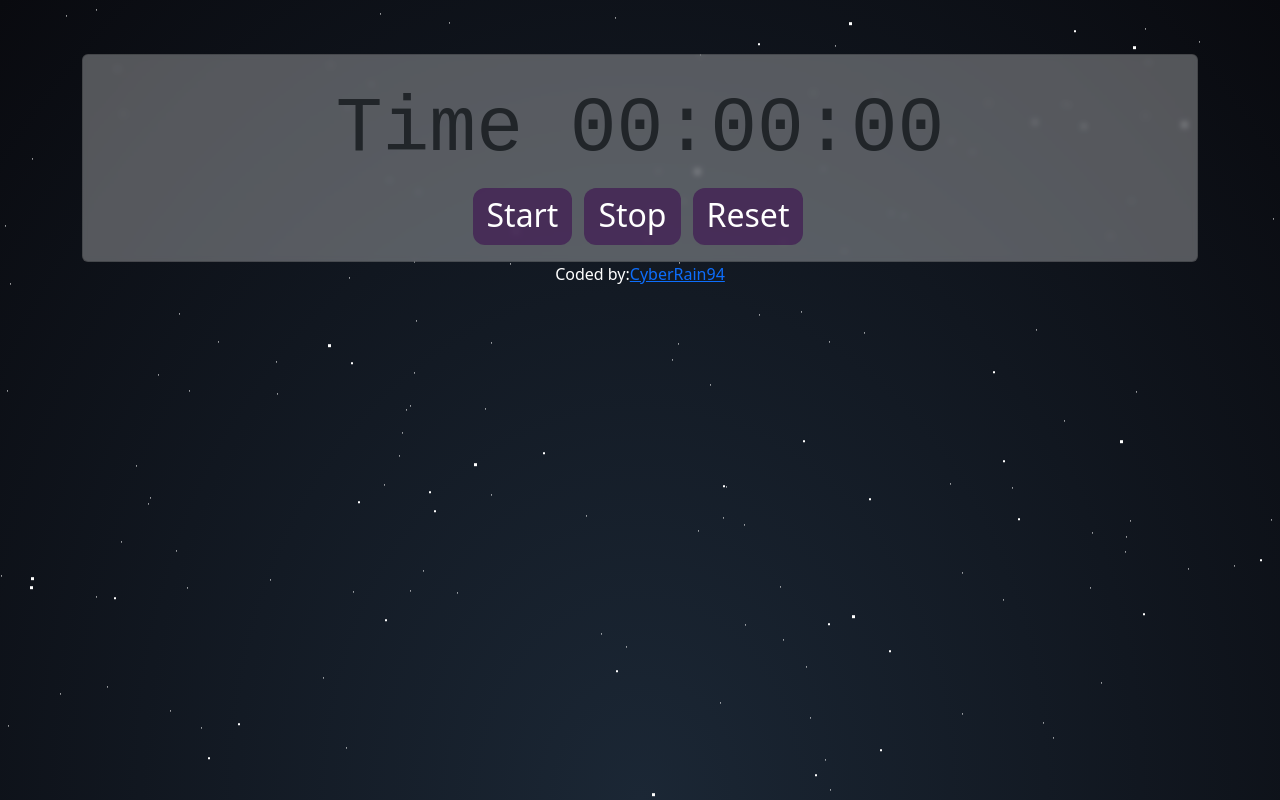
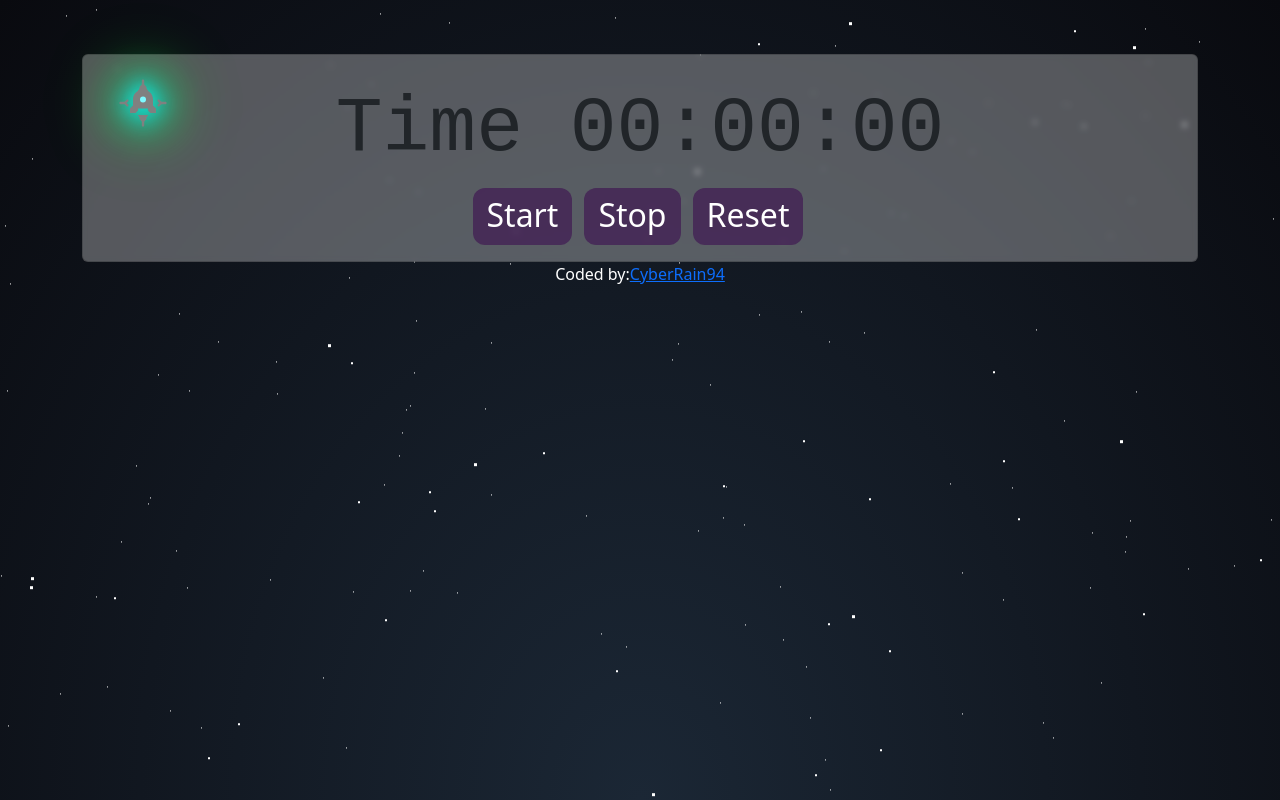
Before and after one commit to CyberRain94/redux-stopwatch, a React (Create React App) app in the folder redux-typescript-stopwatch/: page / in a window 1280 px wide. Shown: the top 800 px of the page. Built offline with nearby package versions, Linux system fonts and the light colour scheme; the HTML template or start-up script is replaced by a standard one.

Commit message:
Added Draggable-Icon

```diff
--- a/redux-typescript-stopwatch/public/index.html
+++ b/redux-typescript-stopwatch/public/index.html
@@ -1,5 +1,4 @@
-
-<!DOCTYPE html>
+<!doctype html>
 <html lang="en">
   <head>
     <meta charset="utf-8" />
@@ -23,10 +22,10 @@
     -->
     <title>Redux StopWatch</title>
   </head>
-<body>
-  <div id='stars'></div>
-  <div id='stars2'></div>
-  <div id='stars3'></div>
-  <div id="root"></div>
-</body>
+  <body>
+    <div id="stars"></div>
+    <div id="stars2"></div>
+    <div id="stars3"></div>
+    <div id="root"></div>
+  </body>
 </html>
--- a/redux-typescript-stopwatch/src/App.tsx
+++ b/redux-typescript-stopwatch/src/App.tsx
@@ -1,24 +1,32 @@
-import React from 'react';
-import { Provider } from 'react-redux';
+import React from "react";
+import { Provider } from "react-redux";
 import store from "./app/store";
-import Stopwatch from './features/counter/Stopwatch';
-import "bootstrap/dist/css/bootstrap.min.css"
-import "./App.css"
+import Stopwatch from "./features/counter/Stopwatch";
+import "bootstrap/dist/css/bootstrap.min.css";
+import "./App.css";
 import Draggable from "react-draggable";
+import Draggableicon from "./Components/Draggableicon";
 const App: React.FC = () => {
   return (
     <Provider store={store}>
       <Draggable>
-        <div id="StopWatch" >
+        <div id="StopWatch">
           <div id="CheckInTimer" className="container pt-5 jumbotron">
             <div id="quote-box" className="container text-center card">
               <div className="card-body">
+                <div className="App">
+                  <Draggableicon />
+                </div>
                 <Stopwatch />
               </div>
             </div>
-      <footer id='footer' className="text-center">
+            <footer id="footer" className="text-center">
               Coded by:
-        <a href={"https://github.com/CyberRain94"} target="_blank" rel="noreferrer">
+              <a
+                href={"https://github.com/CyberRain94"}
+                target="_blank"
+                rel="noreferrer"
+              >
                 CyberRain94
               </a>
             </footer>
@@ -26,7 +34,7 @@ import Draggable from "react-draggable";
         </div>
       </Draggable>
     </Provider>
-  )
+  );
 };
 
 export default App;
--- /dev/null
+++ b/redux-typescript-stopwatch/src/Components/Draggableicon.css
@@ -0,0 +1,30 @@
+.drag-indicator {
+  display: grid;
+  align-items: flex-start;
+  justify-content: flex-start;
+  position: absolute;
+  cursor: grab;
+  transition: all 0.2s ease;
+  padding: 8px;
+  border-radius: 4px;
+  animation: pulseGlow 2s ease-in-out alternate infinite;
+}
+
+.drag-indicator:hover {
+  animation: pulseGlow 1s infinite alternate;
+  transform: scale(1.5);
+}
+
+.drag-indicator:active {
+  cursor: grabbing;
+}
+
+@keyframes pulseGlow {
+  from {
+    filter: drop-shadow(0 0 5px #00f2ff);
+  }
+  to {
+    filter: drop-shadow(0 0 10px #0ff) drop-shadow(0 0 20px #0ff)
+      drop-shadow(0 0 30px rgb(4, 255, 0));
+  }
+}
--- /dev/null
+++ b/redux-typescript-stopwatch/src/Components/Draggableicon.jsx
@@ -0,0 +1,40 @@
+import React from "react";
+import "./Draggableicon.css";
+
+const Draggableicon = () => {
+  return (
+    <div className="drag-indicator" title="Drag to move">
+      <svg viewBox="0 0 24 24" width="48" height="48" aria-hidden="true">
+        <path
+          d="M12 2l2.6 4H9.4L12 2Zm0 20-2.6-4h5.2L12 22Z"
+          fill="gray"
+          strokewidth="1.2"
+        />
+        <path
+          d="M12 5.2c-2.8 0-5 2.2-5 5v3.1l-1.5 1.5v2.2h2.8l1.2-1.2v-1h5v1l1.2 1.2h2.8v-2.2l-1.5-1.5v-3.1c0-2.8-2.2-5-5-5Z"
+          fill="gray"
+        />
+        <path
+          d="M9 13.3h6"
+          stroke="gray"
+          strokeWidth="1.1"
+          strokeLinecap="round"
+        />
+        <circle cx="12" cy="10.2" r="1.5" fill="#7df9ff" />
+        <path
+          d="M12 0.8v2.1M12 21.1v2.1M0.8 12h2.1M21.1 12h2.1"
+          stroke="gray"
+          strokeWidth="1.2"
+          strokeLinecap="round"
+        />
+        <path
+          d="M12 3l1.2 1.2M12 3l-1.2 1.2M12 21l1.2-1.2M12 21l-1.2-1.2M3 12l1.2-1.2M3 12l1.2 1.2M21 12l-1.2-1.2M21 12l-1.2 1.2"
+          stroke="gray"
+          strokeWidth="1.1"
+          strokeLinecap="round"
+        />
+      </svg>
+    </div>
+  );
+};
+export default Draggableicon;
```
Lines whose indentation alone changed are shown as unchanged.
